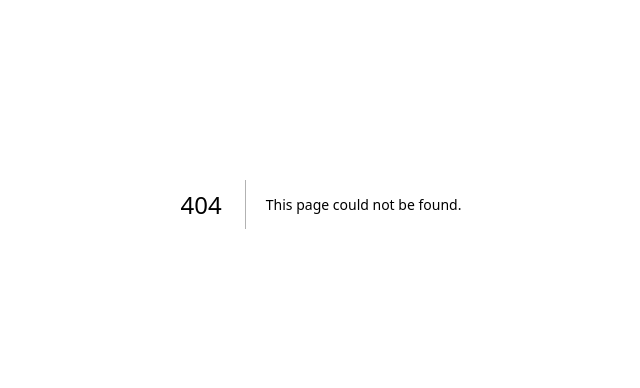
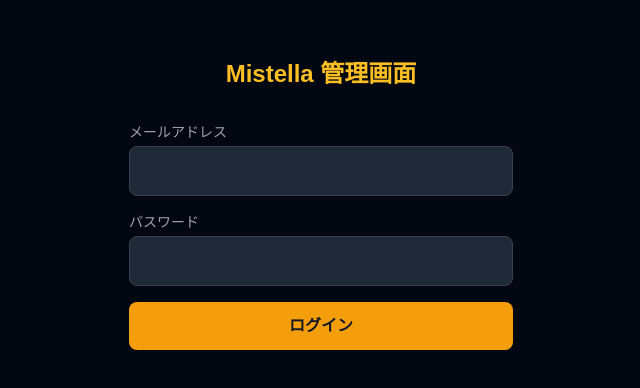
Before and after one commit to Coussinet/Mistella, a Next.js app in the folder Mistella-admin/: page /login in a window 1280 px wide. Before the commit this address had no page. Shown: the part 196-584 px from the top of the page, without its empty margins (319-959 px from the left). Built offline with nearby package versions, Linux system fonts and the light colour scheme.

Commit message:
feat: 管理画面ログイン・middleware認証を実装

```diff
--- a/Mistella-admin/app/layout.tsx
+++ b/Mistella-admin/app/layout.tsx
@@ -1,35 +1,14 @@
-import type { Metadata } from "next";
-import localFont from "next/font/local";
-import "./globals.css";
-
-const geistSans = localFont({
-  src: "./fonts/GeistVF.woff",
-  variable: "--font-geist-sans",
-  weight: "100 900",
-});
-const geistMono = localFont({
-  src: "./fonts/GeistMonoVF.woff",
-  variable: "--font-geist-mono",
-  weight: "100 900",
-});
+import type { Metadata } from 'next'
+import './globals.css'
 
 export const metadata: Metadata = {
-  title: "Create Next App",
-  description: "Generated by create next app",
-};
+	title: 'Mistella 管理画面',
+}
 
-export default function RootLayout({
-  children,
-}: Readonly<{
-  children: React.ReactNode;
-}>) {
-  return (
-    <html lang="en">
-      <body
-        className={`${geistSans.variable} ${geistMono.variable} antialiased`}
-      >
-        {children}
-      </body>
-    </html>
-  );
+export default function RootLayout({ children }: { children: React.ReactNode }) {
+	return (
+		<html lang="ja">
+			<body className="bg-gray-950 text-gray-100 min-h-screen">{children}</body>
+		</html>
+	)
 }
--- /dev/null
+++ b/Mistella-admin/app/login/page.tsx
@@ -0,0 +1,75 @@
+'use client'
+import { useState } from 'react'
+import { useRouter } from 'next/navigation'
+import { createClient } from '@/lib/supabase/client'
+
+export default function LoginPage() {
+	const router = useRouter()
+	const [email, setEmail] = useState('')
+	const [password, setPassword] = useState('')
+	const [error, setError] = useState('')
+	const [loading, setLoading] = useState(false)
+
+	const handleLogin = async (e: React.FormEvent) => {
+		e.preventDefault()
+		setLoading(true)
+		setError('')
+		const supabase = createClient()
+
+		const { data, error: signInError } = await supabase.auth.signInWithPassword({ email, password })
+		if (signInError || !data.user) {
+			setError('メールアドレスまたはパスワードが正しくありません。')
+			setLoading(false)
+			return
+		}
+
+		const { data: adminUser } = await supabase
+			.from('users_admin')
+			.select('id')
+			.eq('id', data.user.id)
+			.maybeSingle()
+
+		if (!adminUser) {
+			await supabase.auth.signOut()
+			setError('管理者権限がありません。')
+			setLoading(false)
+			return
+		}
+
+		router.push('/dashboard')
+		router.refresh()
+	}
+
+	return (
+		<div className="min-h-screen flex items-center justify-center px-4">
+			<div className="w-full max-w-sm">
+				<h1 className="text-2xl font-bold text-center mb-8 text-amber-400">Mistella 管理画面</h1>
+				<form onSubmit={handleLogin} className="space-y-4">
+					<div>
+						<label className="block text-sm text-gray-400 mb-1">メールアドレス</label>
+						<input
+							type="email" value={email} onChange={(e) => setEmail(e.target.value)}
+							required
+							className="w-full px-4 py-3 bg-gray-800 border border-gray-700 rounded-lg text-white focus:border-amber-400 focus:outline-none"
+						/>
+					</div>
+					<div>
+						<label className="block text-sm text-gray-400 mb-1">パスワード</label>
+						<input
+							type="password" value={password} onChange={(e) => setPassword(e.target.value)}
+							required
+							className="w-full px-4 py-3 bg-gray-800 border border-gray-700 rounded-lg text-white focus:border-amber-400 focus:outline-none"
+						/>
+					</div>
+					{error && <p className="text-red-400 text-sm">{error}</p>}
+					<button
+						type="submit" disabled={loading}
+						className="w-full py-3 bg-amber-500 hover:bg-amber-400 disabled:opacity-50 text-gray-900 font-bold rounded-lg transition"
+					>
+						{loading ? 'ログイン中...' : 'ログイン'}
+					</button>
+				</form>
+			</div>
+		</div>
+	)
+}
```
Also changed, not shown: Mistella-admin/middleware.ts (added, +41 -0 lines).
